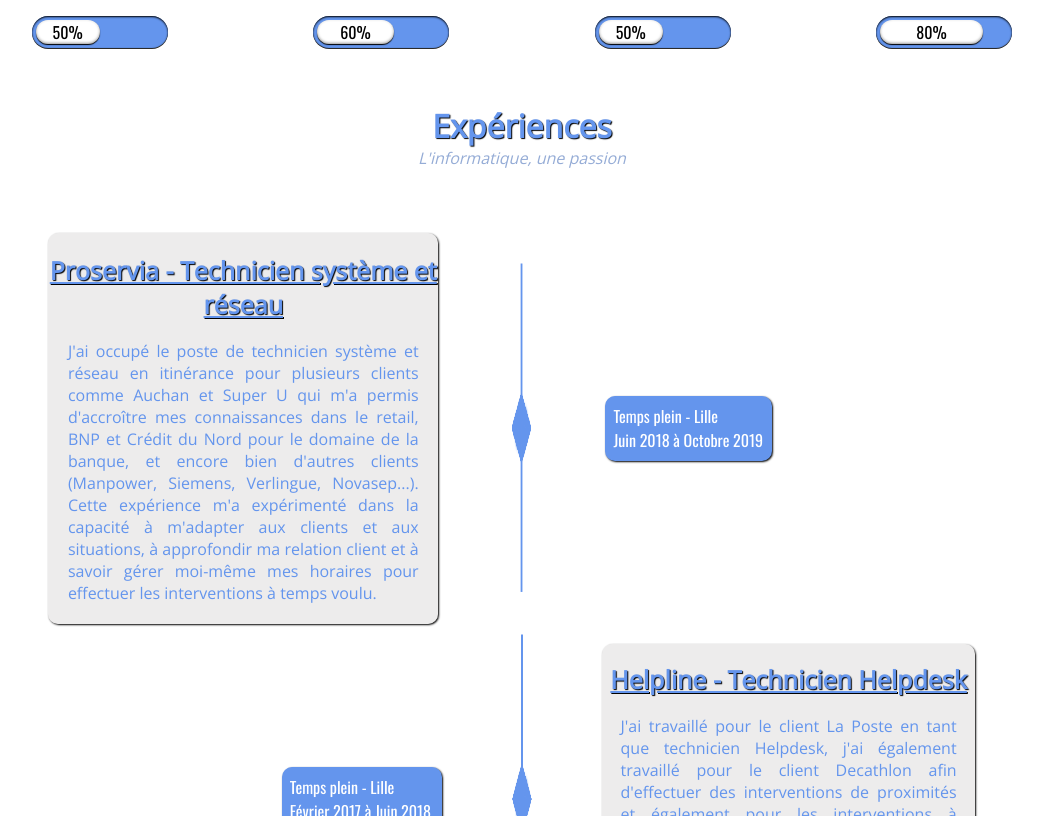
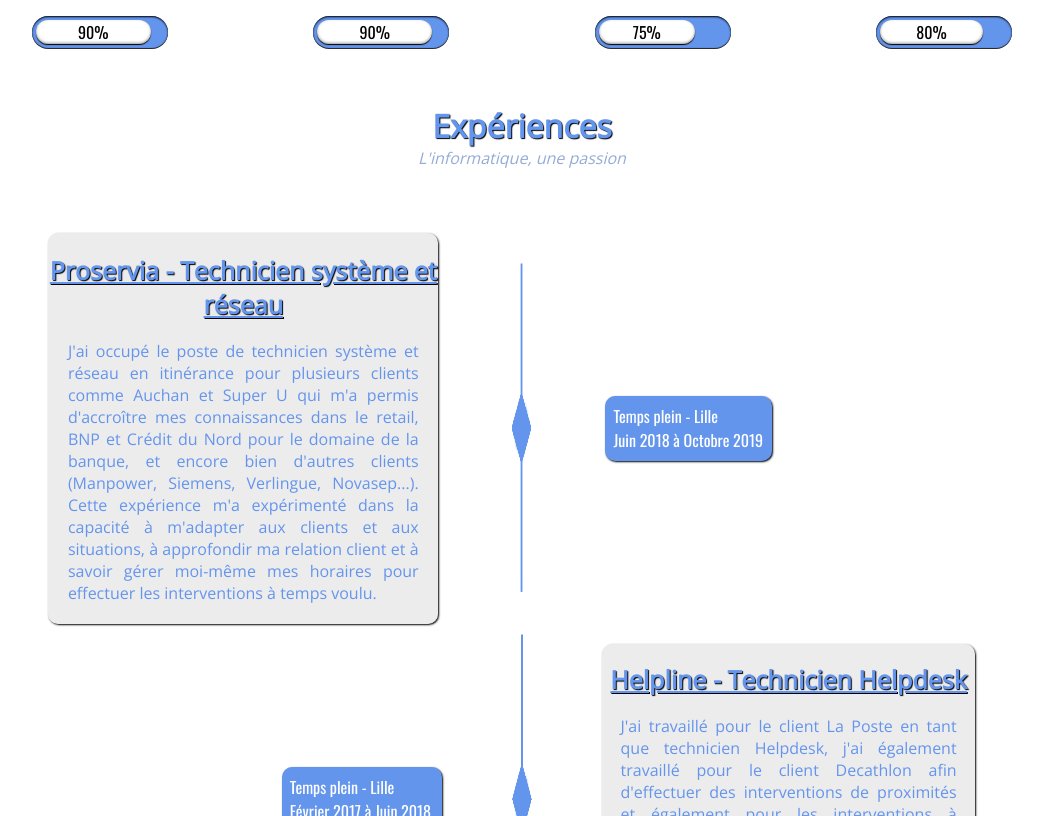
Before and after one commit to Galiez-Thomas/CV, a plain HTML site: page index.html in a window 1280 px wide. Shown: the part 1206-2022 px from the top of the page, without its empty margins (118-1161 px from the left). Drawn offline with nearby package versions, Linux system fonts and the light colour scheme.

Commit message:
Update CV.css
Maj progress bar skills

```diff
--- a/CV.css
+++ b/CV.css
@@ -217,11 +217,11 @@ body {
 }
 
 #progressBarHtml:before {
-    content: '50%';
+    content: '90%';
     text-align: center;
     display: block;
     position: absolute;
-    width: 5%;
+    width: 9%;
     height: 24px;
     background: white;
     border-radius: 12px;
@@ -249,11 +249,11 @@ body {
 }
 
 #progressBarCss:before {
-    content: '60%';
+    content: '90%';
     text-align: center;
     display: block;
     position: absolute;
-    width: 6%;
+    width: 9%;
     height: 24px;
     background: white;
     border-radius: 12px;
@@ -281,11 +281,11 @@ body {
 }
 
 #progressBarNode:before {
-    content: '50%';
+    content: '75%';
     text-align: center;
     display: block;
     position: absolute;
-    width: 5%;
+    width: 7.5%;
     height: 24px;
     background: white;
     border-radius: 12px;
```
